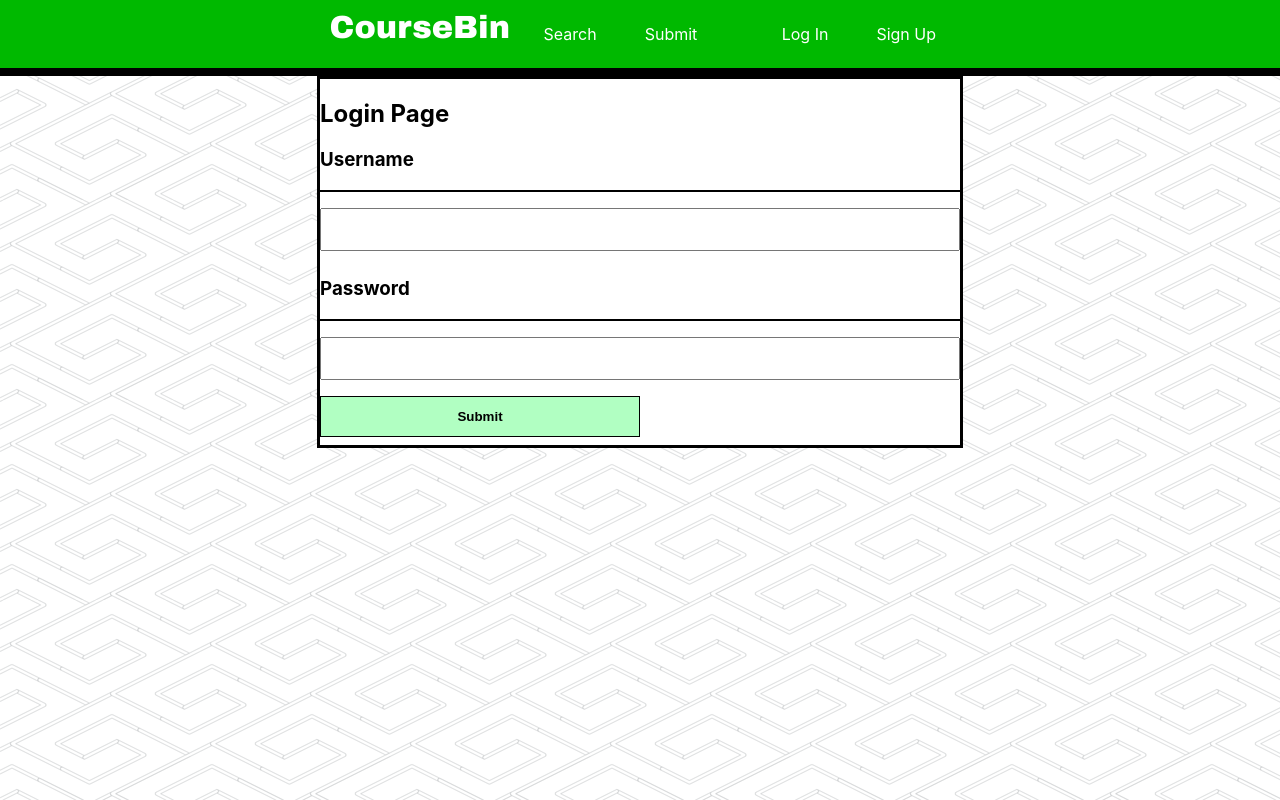
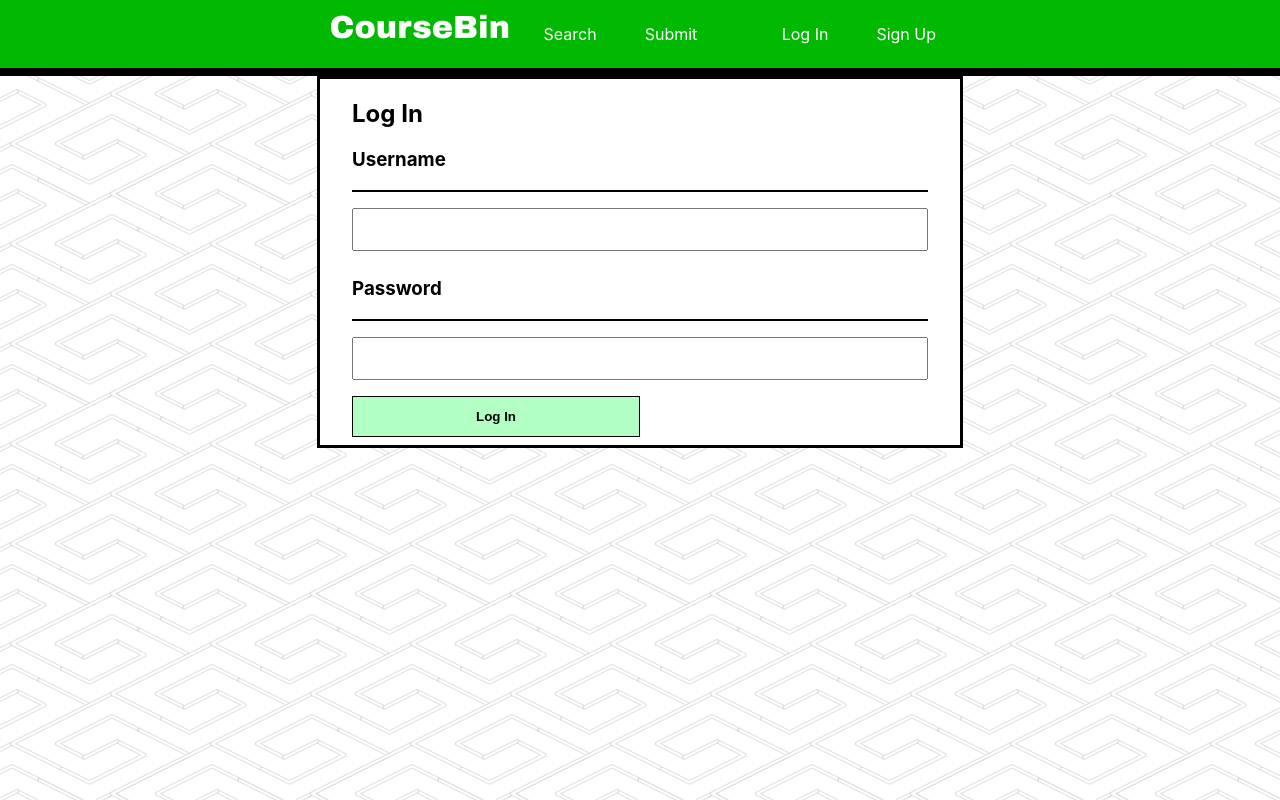
Before and after one commit to Thomas-McKanna/CourseBin, a React (Create React App) app in the folder frontend/: page /login in a window 1280 px wide. Built offline with nearby package versions, Linux system fonts and the light colour scheme.

Commit message:
Consilidated files and added padding to login/signup.

```diff
--- a/frontend/src/App.js
+++ b/frontend/src/App.js
@@ -10,8 +10,8 @@
 import SearchResults from "./search/search_results"
 import SubmitInitial from "./submit/submit_initial"
 import Submission from "./submission/submission"
-import Login from "./login"
-import SignUp from "./signup"
+import Login from "./authentication/login"
+import SignUp from "./authentication/signup"
 
 class App extends React.Component {
 
--- a/frontend/src/signup.js
+++ b/frontend/src/authentication/login.js
@@ -1,11 +1,11 @@
 import Cookies from 'universal-cookie';
 import React from "react";
 import axios from "axios"
-import './index.css'
-import FormField from './util/form_field'
-import SubmitButton from './util/submit_button'
+import './style.css'
+import FormField from '../util/form_field'
+import SubmitButton from '../util/submit_button'
 
-class SignUp extends React.Component {
+class Login extends React.Component {
     constructor(props) {
         super(props);
         this.state = {
@@ -27,46 +27,28 @@
     }
 
     handleSubmit(event) {
-        event.preventDefault();
-        if (this.state.username === "" || this.state.password === "") {
-            console.log("Must input a username and password");
-            return;
-        }
-
-        const self = this;
-        // sign the user up
-        axios.post('/api/v1/users/', {
+        var self = this; // bind "this" so that callbacks can use it
+        axios.post('/api/v1/users/login/', {
             username: this.state.username,
             password: this.state.password
         })
         .then(function(response) {
-            console.log(response.status)
-            if (response.status === 201) {
-                axios.post('/api/v1/users/login', {
-                    username: self.state.username,
-                    password: self.state.password
-                })
-                .then(function(response) {
-                    if (response.status === 200) {
-                        const cookies = new Cookies();
-                        cookies.set('auth', response.data.token)
-                    }
-                })
-                .catch(function (error) {
-                    console.log(error);
-                })
+            if (response.status === 200) {
+                const cookies = new Cookies();
+                cookies.set('auth', response.data.token);
+                self.props.handleLogin(true);
             }
         })
         .catch(function (error) {
             console.log(error);
-            console.log("Username already exists.")
         })
+        event.preventDefault();
     }
 
     render() {
         return (
-            <div>
-                <h2>Sign Up</h2>
+            <div className="login_form">
+                <h2>Log In</h2>
                 <form onSubmit={this.handleSubmit}>
                     <FormField
                         input
@@ -81,7 +63,7 @@
                         css_class="input"
                         handleFunc={this.handlePasswordChange}/>
                     <SubmitButton
-                        label="Submit"
+                        label="Log In"
                         handleFunc={this.handleSubmit}/>
                 </form>
             </div>
@@ -89,4 +71,4 @@
     }
 }
 
-export default SignUp;
+export default Login;
--- a/frontend/src/login.js
+++ b/frontend/src/authentication/signup.js
@@ -1,11 +1,11 @@
 import Cookies from 'universal-cookie';
 import React from "react";
 import axios from "axios"
-import './index.css'
-import FormField from './util/form_field'
-import SubmitButton from './util/submit_button'
+import './style.css'
+import FormField from '../util/form_field'
+import SubmitButton from '../util/submit_button'
 
-class Login extends React.Component {
+class SignUp extends React.Component {
     constructor(props) {
         super(props);
         this.state = {
@@ -27,28 +27,46 @@
     }
 
     handleSubmit(event) {
-        var self = this; // bind "this" so that callbacks can use it
-        axios.post('/api/v1/users/login/', {
+        event.preventDefault();
+        if (this.state.username === "" || this.state.password === "") {
+            console.log("Must input a username and password");
+            return;
+        }
+
+        const self = this;
+        // sign the user up
+        axios.post('/api/v1/users/', {
             username: this.state.username,
             password: this.state.password
         })
         .then(function(response) {
-            if (response.status === 200) {
-                const cookies = new Cookies();
-                cookies.set('auth', response.data.token);
-                self.props.handleLogin(true);
+            console.log(response.status)
+            if (response.status === 201) {
+                axios.post('/api/v1/users/login', {
+                    username: self.state.username,
+                    password: self.state.password
+                })
+                .then(function(response) {
+                    if (response.status === 200) {
+                        const cookies = new Cookies();
+                        cookies.set('auth', response.data.token)
+                    }
+                })
+                .catch(function (error) {
+                    console.log(error);
+                })
             }
         })
         .catch(function (error) {
             console.log(error);
+            console.log("Username already exists.")
         })
-        event.preventDefault();
     }
 
     render() {
         return (
-            <div>
-                <h2>Login Page</h2>
+            <div className="signup_form">
+                <h2>Sign Up</h2>
                 <form onSubmit={this.handleSubmit}>
                     <FormField
                         input
@@ -63,7 +81,7 @@
                         css_class="input"
                         handleFunc={this.handlePasswordChange}/>
                     <SubmitButton
-                        label="Submit"
+                        label="Sign Up"
                         handleFunc={this.handleSubmit}/>
                 </form>
             </div>
@@ -71,4 +89,4 @@
     }
 }
 
-export default Login;
+export default SignUp;
--- /dev/null
+++ b/frontend/src/authentication/style.css
@@ -0,0 +1,9 @@
+.login_form {
+    width: 90%;
+    margin: 0 auto;
+}
+
+.signup_form {
+    width: 90%;
+    margin: 0 auto;
+}
```
Also changed, not shown: 1 other file (tests, documents, lock files or other folders).
